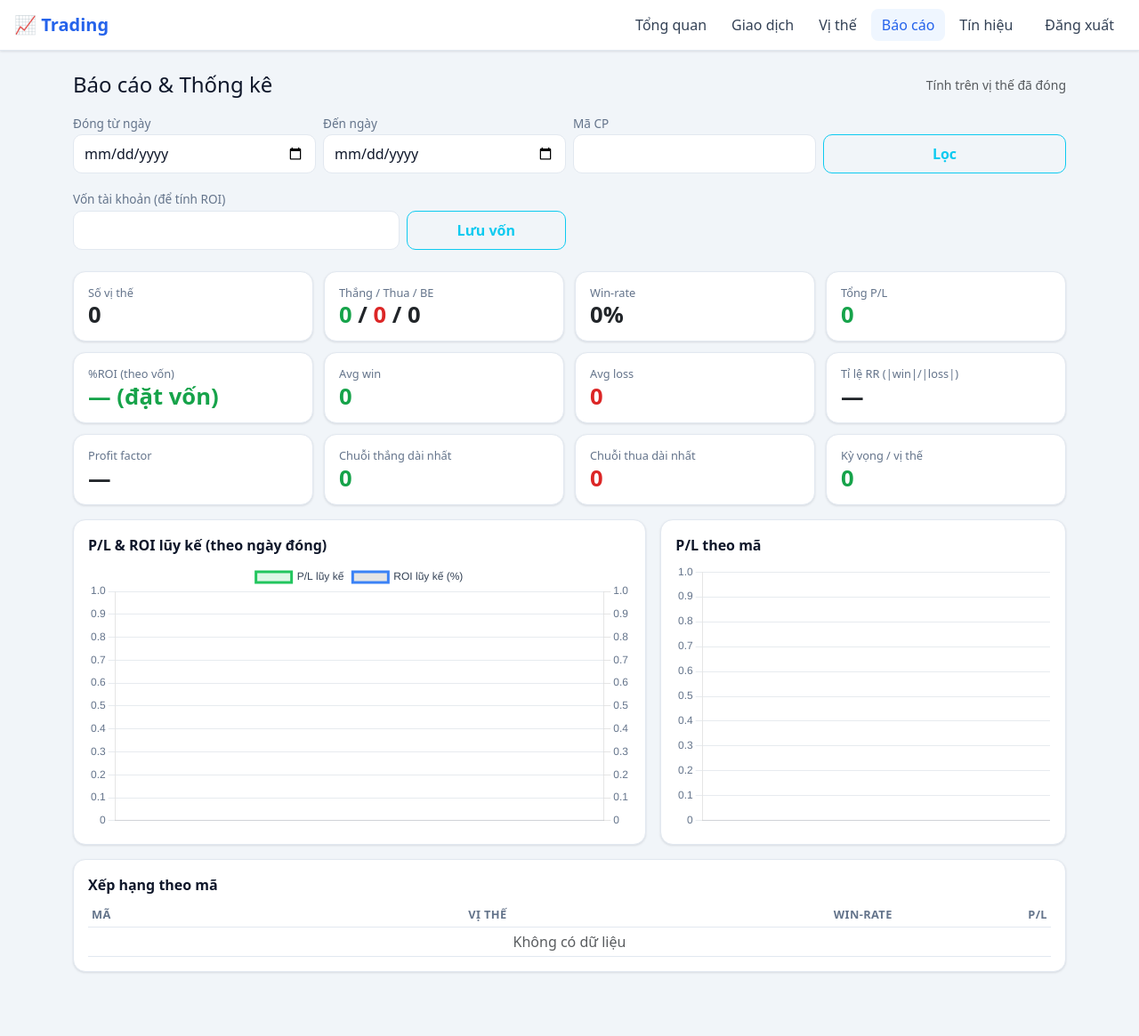
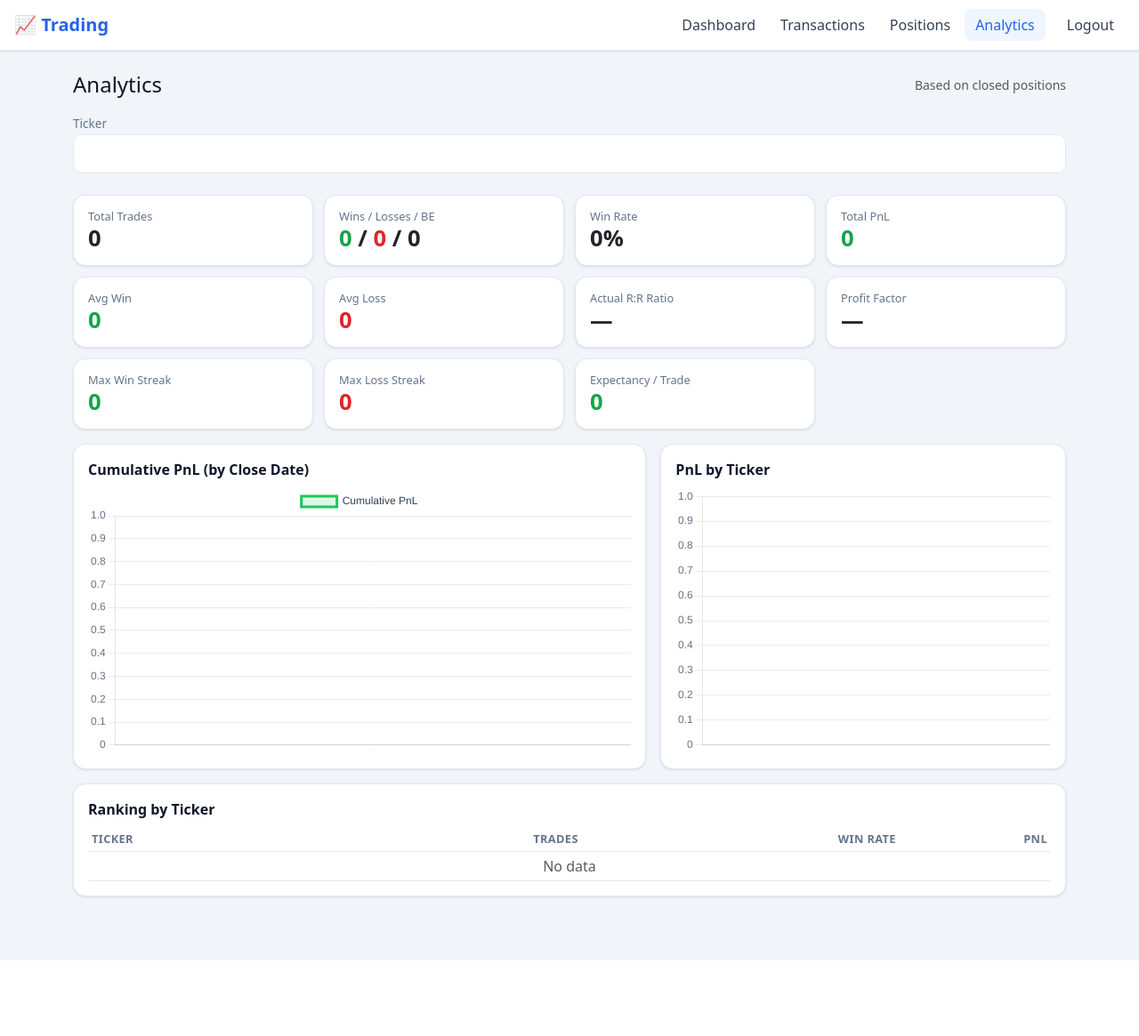
Before and after one commit to khanhkv14/trading_management, a Flask app: page /report in a window 1280 px wide. Shown: the whole page at 89% size. After the commit the page ends 1080 px from the top, so only its background shows below. Run offline with Flask 3, Linux system fonts and the light colour scheme; the visitor is signed in with stand-in values (Sample User, id 1); data that the repository does not hold is empty.

Commit message:
update chuc nang moi sua cac loi co ban

```diff
--- a/app/auth.py
+++ b/app/auth.py
@@ -24,7 +24,7 @@ def login():
         if request.form.get("password") == current_app.config["ADMIN_PASSWORD"]:
             session["logged_in"] = True
             return redirect(url_for("main.dashboard"))
-        flash("Sai mật khẩu")
+        flash("Wrong password")
     return render_template("login.html")
 
 
--- a/app/main.py
+++ b/app/main.py
@@ -1,5 +1,5 @@
 # -*- coding: utf-8 -*-
-"""Blueprint chính: tổng quan, giao dịch (mua/bán), vị thế, báo cáo, tín hiệu.
+"""Blueprint chính: tổng quan, giao dịch (mua/bán), vị thế, báo cáo.
 
 Mô hình: bảng `transactions` là dữ liệu GỐC (mỗi lệnh khớp = 1 dòng). Vị thế
 được TÍNH ĐỘNG từ giao dịch qua app/positions.compute_positions().
@@ -8,13 +8,11 @@ from datetime import datetime
 from flask import (
     Blueprint, request, redirect, url_for, flash, render_template, abort
 )
-from app.models import get_db, get_setting, set_setting
-from app.positions import compute_positions
+from app.models import get_db
+from app.cache import get_positions, invalidate_positions
 from app.auth import login_required
 
 main_bp = Blueprint("main", __name__)
-
-VON_KEY = "von_tai_khoan"
 
 
 # ------------------------- Bộ lọc hiển thị -------------------------
@@ -61,17 +59,6 @@ def _num(name):
         return None
 
 
-def _f(x):
-    try:
-        return float(x) if x not in (None, "") else None
-    except (ValueError, TypeError):
-        return None
-
-
-def _all_transactions():
-    return get_db().execute("SELECT * FROM transactions").fetchall()
-
-
 # ------------------------- GIAO DỊCH (mua/bán) -------------------------
 @main_bp.route("/transactions")
 @login_required
@@ -109,11 +96,12 @@ def tx_add():
             "INSERT INTO transactions (ngay,ma_cp,loai,so_luong,gia) "
             "VALUES (:ngay,:ma_cp,:loai,:so_luong,:gia)", v)
         db.commit()
-        flash("Đã thêm giao dịch")
+        invalidate_positions()
+        flash("Transaction added")
         return redirect(url_for("main.transactions"))
     empty = {"ngay": datetime.now().strftime("%Y-%m-%d"), "ma_cp": "",
              "loai": "mua", "so_luong": "", "gia": ""}
-    return render_template("tx_form.html", title="Thêm giao dịch", r=empty)
+    return render_template("tx_form.html", title="Add Transaction", r=empty)
 
 
 @main_bp.route("/transactions/edit/<int:tid>", methods=["GET", "POST"])
@@ -126,12 +114,13 @@ def tx_edit(tid):
             "UPDATE transactions SET ngay=:ngay,ma_cp=:ma_cp,loai=:loai,"
             "so_luong=:so_luong,gia=:gia WHERE id=:id", v)
         db.commit()
-        flash("Đã cập nhật giao dịch")
+        invalidate_positions()
+        flash("Transaction updated")
         return redirect(url_for("main.transactions"))
     r = db.execute("SELECT * FROM transactions WHERE id=?", (tid,)).fetchone()
     if r is None:
         abort(404)
-    return render_template("tx_form.html", title="Sửa giao dịch", r=r)
+    return render_template("tx_form.html", title="Edit Transaction", r=r)
 
 
 @main_bp.route("/transactions/delete/<int:tid>")
@@ -140,7 +129,8 @@ def tx_delete(tid):
     db = get_db()
     db.execute("DELETE FROM transactions WHERE id=?", (tid,))
     db.commit()
-    flash("Đã xóa giao dịch")
+    invalidate_positions()
+    flash("Transaction deleted")
     return redirect(url_for("main.transactions"))
 
 
@@ -149,30 +139,23 @@ def tx_delete(tid):
 @login_required
 def positions():
     f_ma = request.args.get("ma_cp", "").strip()
-    f_tt = request.args.get("trang_thai", "")
-    tu = request.args.get("tu_ngay", "")
-    den = request.args.get("den_ngay", "")
+    f_tt = request.args.get("trang_thai", "open")  # mặc định: Đang mở
 
-    pos = compute_positions(_all_transactions())
+    pos = list(get_positions())  # copy: tránh .sort() làm thay đổi cache
     if f_ma:
         pos = [p for p in pos if f_ma.upper() in p["ma_cp"].upper()]
     if f_tt in ("open", "closed"):
         pos = [p for p in pos if p["trang_thai"] == f_tt]
-    if tu:
-        pos = [p for p in pos if (p["ngay_mo"] or "") >= tu]
-    if den:
-        pos = [p for p in pos if (p["ngay_mo"] or "") <= den]
     pos.sort(key=lambda p: (p["ngay_mo"] or "", p["seq"]), reverse=True)
 
-    return render_template("positions.html", rows=pos,
-                           f_ma=f_ma, f_tt=f_tt, tu_ngay=tu, den_ngay=den)
+    return render_template("positions.html", rows=pos, f_ma=f_ma, f_tt=f_tt)
 
 
 @main_bp.route("/positions/<ma_cp>/<int:seq>")
 @login_required
 def position_detail(ma_cp, seq):
     db = get_db()
-    pos = compute_positions(_all_transactions())
+    pos = get_positions()
     match = next((p for p in pos if p["ma_cp"] == ma_cp and p["seq"] == seq), None)
     if match is None:
         abort(404)
@@ -188,7 +171,7 @@ def position_detail(ma_cp, seq):
 @main_bp.route("/")
 @login_required
 def dashboard():
-    pos = compute_positions(_all_transactions())
+    pos = get_positions()
     closed = sorted([p for p in pos if p["trang_thai"] == "closed"],
                     key=lambda p: (p["ngay_dong"] or ""))
     open_pos = [p for p in pos if p["trang_thai"] == "open"]
@@ -218,7 +201,7 @@ def dashboard():
 
 
 # ------------------------- BÁO CÁO -------------------------
-def _compute_report(closed, capital):
+def _compute_report(closed):
     """Thống kê trên các vị thế ĐÃ ĐÓNG (đã sắp tăng dần theo ngày đóng)."""
     total = len(closed)
     win_rows = [p for p in closed if (p["pnl"] or 0) > 0]
@@ -227,7 +210,6 @@ def _compute_report(closed, capital):
 
     win_rate = round(wins / total * 100, 1) if total else 0
     total_pnl = round(sum((p["pnl"] or 0) for p in closed), 2)
-    roi = round(total_pnl / capital * 100, 2) if capital else None
 
     sum_win = sum((p["pnl"] or 0) for p in win_rows)
     sum_loss = sum((p["pnl"] or 0) for p in loss_rows)  # âm
@@ -252,12 +234,11 @@ def _compute_report(closed, capital):
     wr = win_rate / 100
     expectancy = round(wr * avg_win - (1 - wr) * avg_loss, 2)
 
-    eq_labels, eq_cum, roi_cum, running = [], [], [], 0
+    eq_labels, eq_cum, running = [], [], 0
     for p in closed:
         running += (p["pnl"] or 0)
         eq_labels.append(vndate(p["ngay_dong"]))
         eq_cum.append(round(running, 2))
-        roi_cum.append(round(running / capital * 100, 2) if capital else 0)
 
     g = {}
     for p in closed:
@@ -274,62 +255,24 @@ def _compute_report(closed, capital):
 
     return dict(
         total=total, wins=wins, losses=losses, be=be,
-        win_rate=win_rate, total_pnl=total_pnl, roi=roi,
+        win_rate=win_rate, total_pnl=total_pnl,
         avg_win=avg_win, avg_loss=avg_loss,
         rr_actual=rr_actual, profit_factor=profit_factor,
         max_win_streak=max_win_streak, max_loss_streak=max_loss_streak,
         expectancy=expectancy,
-        eq_labels=eq_labels, eq_cum=eq_cum, roi_cum=roi_cum, by_pair=by_pair,
+        eq_labels=eq_labels, eq_cum=eq_cum, by_pair=by_pair,
     )
 
 
-@main_bp.route("/report", methods=["GET", "POST"])
+@main_bp.route("/report")
 @login_required
 def report():
-    if request.method == "POST":
-        set_setting(VON_KEY, _f(request.form.get("von")) or 0)
-        flash("Đã lưu vốn tài khoản")
-        keep = {k: request.form.get(k) for k in ("tu_ngay", "den_ngay", "ma_cp")
-                if request.form.get(k)}
-        return redirect(url_for("main.report", **keep))
-
-    capital = _f(get_setting(VON_KEY)) or 0
-    tu_ngay = request.args.get("tu_ngay", "")
-    den_ngay = request.args.get("den_ngay", "")
     f_ma = request.args.get("ma_cp", "").strip()
 
-    pos = compute_positions(_all_transactions())
-    closed = [p for p in pos if p["trang_thai"] == "closed"]
+    closed = [p for p in get_positions() if p["trang_thai"] == "closed"]
     if f_ma:
         closed = [p for p in closed if f_ma.upper() in p["ma_cp"].upper()]
-    if tu_ngay:
-        closed = [p for p in closed if (p["ngay_dong"] or "") >= tu_ngay]
-    if den_ngay:
-        closed = [p for p in closed if (p["ngay_dong"] or "") <= den_ngay]
     closed.sort(key=lambda p: (p["ngay_dong"] or ""))
 
-    stats = _compute_report(closed, capital)
-    return render_template(
-        "report.html", capital=capital,
-        tu_ngay=tu_ngay, den_ngay=den_ngay, f_ma=f_ma, **stats)
-
-
-# ------------------------- TÍN HIỆU (giữ nguyên) -------------------------
-@main_bp.route("/signals", methods=["GET", "POST"])
-@login_required
-def signals():
-    db = get_db()
-    if request.method == "POST":
-        db.execute("""INSERT INTO signals
-          (ngay_gio,nguon,symbol,huong,vung_gia,do_tin_cay,da_vao,ghi_chu)
-          VALUES (?,?,?,?,?,?,?,?)""", (
-            request.form.get("ngay_gio") or datetime.now().strftime("%Y-%m-%d %H:%M"),
-            request.form.get("nguon"), request.form.get("symbol"),
-            request.form.get("huong"), request.form.get("vung_gia"),
-            int(request.form.get("do_tin_cay") or 3),
-            request.form.get("da_vao") or "no", request.form.get("ghi_chu")))
-        db.commit()
-        flash("Đã thêm tín hiệu")
-        return redirect(url_for("main.signals"))
-    rows = db.execute("SELECT * FROM signals ORDER BY ngay_gio DESC").fetchall()
-    return render_template("signals.html", rows=rows)
+    stats = _compute_report(closed)
+    return render_template("report.html", f_ma=f_ma, **stats)
--- a/app/templates/base.html
+++ b/app/templates/base.html
@@ -3,7 +3,7 @@
 <head>
   <meta charset="utf-8">
   <meta name="viewport" content="width=device-width, initial-scale=1">
-  <title>Quản lý Trading</title>
+  <title>Trading Manager</title>
   <!-- CDN chỉ nạp MỘT LẦN, ở trình duyệt. Chart.js KHÔNG nạp ở đây nữa
        (chỉ nạp tại trang có biểu đồ qua block 'scripts') để tránh giật. -->
   <link href="https://cdn.jsdelivr.net/npm/bootstrap@5.3.3/dist/css/bootstrap.min.css" rel="stylesheet">
@@ -20,22 +20,19 @@
 
     <!-- DESKTOP: một thanh ngang đầy đủ (ẩn trên mobile) -->
     <div class="navbar-nav flex-row align-items-center gap-1 ms-auto d-none d-lg-flex">
-      <a class="nav-link {{ 'active' if ep=='main.dashboard' }}" href="{{ url_for('main.dashboard') }}">Tổng quan</a>
-      <a class="nav-link {{ 'active' if is_tx }}" href="{{ url_for('main.transactions') }}">Giao dịch</a>
-      <a class="nav-link {{ 'active' if is_pos }}" href="{{ url_for('main.positions') }}">Vị thế</a>
-      <a class="nav-link {{ 'active' if ep=='main.report' }}" href="{{ url_for('main.report') }}">Báo cáo</a>
-      <a class="nav-link {{ 'active' if ep=='main.signals' }}" href="{{ url_for('main.signals') }}">Tín hiệu</a>
-      <a class="nav-link ms-2 text-danger" href="{{ url_for('auth.logout') }}">Đăng xuất</a>
+      <a class="nav-link {{ 'active' if ep=='main.dashboard' }}" href="{{ url_for('main.dashboard') }}">Dashboard</a>
+      <a class="nav-link {{ 'active' if is_tx }}" href="{{ url_for('main.transactions') }}">Transactions</a>
+      <a class="nav-link {{ 'active' if is_pos }}" href="{{ url_for('main.positions') }}">Positions</a>
+      <a class="nav-link {{ 'active' if ep=='main.report' }}" href="{{ url_for('main.report') }}">Analytics</a>
+      <a class="nav-link ms-2 text-danger" href="{{ url_for('auth.logout') }}">Logout</a>
     </div>
 
-    <!-- MOBILE: chỉ còn menu "..." cho Tín hiệu + Đăng xuất (các mục chính ở bottom-nav) -->
+    <!-- MOBILE: menu "..." cho Đăng xuất (các mục chính ở bottom-nav) -->
     <div class="dropdown ms-auto d-lg-none">
       <button class="btn btn-more" type="button" data-bs-toggle="dropdown"
-              aria-expanded="false" aria-label="Thêm">⋯</button>
+              aria-expanded="false" aria-label="More">⋯</button>
       <ul class="dropdown-menu dropdown-menu-end">
-        <li><a class="dropdown-item {{ 'active' if ep=='main.signals' }}" href="{{ url_for('main.signals') }}">🔔 Tín hiệu</a></li>
-        <li><hr class="dropdown-divider"></li>
-        <li><a class="dropdown-item text-danger" href="{{ url_for('auth.logout') }}">↩ Đăng xuất</a></li>
+        <li><a class="dropdown-item text-danger" href="{{ url_for('auth.logout') }}">↩ Logout</a></li>
       </ul>
     </div>
   </div>
@@ -52,15 +49,30 @@
 {% if session.logged_in %}
 <!-- Thanh điều hướng đáy CHỈ cho mobile (bấm 1 tay). Desktop ẩn hoàn toàn. -->
 <nav class="bottom-nav d-lg-none">
-  <a href="{{ url_for('main.dashboard') }}" class="{{ 'active' if ep=='main.dashboard' }}"><span>📊</span>Tổng quan</a>
-  <a href="{{ url_for('main.transactions') }}" class="{{ 'active' if ep in ['main.transactions','main.tx_edit'] }}"><span>📋</span>Giao dịch</a>
-  <a href="{{ url_for('main.tx_add') }}" class="bn-add {{ 'active' if ep=='main.tx_add' }}"><span>＋</span>Thêm</a>
-  <a href="{{ url_for('main.positions') }}" class="{{ 'active' if is_pos }}"><span>📦</span>Vị thế</a>
-  <a href="{{ url_for('main.report') }}" class="{{ 'active' if ep=='main.report' }}"><span>📈</span>Báo cáo</a>
+  <a href="{{ url_for('main.dashboard') }}" class="{{ 'active' if ep=='main.dashboard' }}"><span>📊</span>Dashboard</a>
+  <a href="{{ url_for('main.transactions') }}" class="{{ 'active' if ep in ['main.transactions','main.tx_edit'] }}"><span>📋</span>Transactions</a>
+  <a href="{{ url_for('main.tx_add') }}" class="bn-add {{ 'active' if ep=='main.tx_add' }}"><span>＋</span>Add</a>
+  <a href="{{ url_for('main.positions') }}" class="{{ 'active' if is_pos }}"><span>📦</span>Positions</a>
+  <a href="{{ url_for('main.report') }}" class="{{ 'active' if ep=='main.report' }}"><span>📈</span>Analytics</a>
 </nav>
 {% endif %}
 
 <script src="https://cdn.jsdelivr.net/npm/bootstrap@5.3.3/dist/js/bootstrap.bundle.min.js"></script>
+<script>
+  // Tự động lọc cho form có id="filter-form" (dùng chung mọi trang):
+  // gõ vào ô text -> tự submit sau 400ms (debounce). Select/date dùng onchange.
+  (function () {
+    var form = document.getElementById('filter-form');
+    if (!form) return;
+    var timer;
+    form.querySelectorAll('input:not([type="date"])').forEach(function (el) {
+      el.addEventListener('input', function () {
+        clearTimeout(timer);
+        timer = setTimeout(function () { form.submit(); }, 400);
+      });
+    });
+  })();
+</script>
 {% block scripts %}{% endblock %}
 </body>
 </html>
--- a/app/templates/login.html
+++ b/app/templates/login.html
@@ -2,11 +2,11 @@
 {% block content %}
 <div class="row justify-content-center"><div class="col-md-4">
   <div class="card p-4 mt-5">
-    <h4 class="mb-3">Đăng nhập</h4>
+    <h4 class="mb-3">Login</h4>
     <form method="post">
       <input class="form-control mb-3" type="password" name="password"
-             placeholder="Mật khẩu" autofocus>
-      <button class="btn btn-primary w-100">Vào</button>
+             placeholder="Password" autofocus>
+      <button class="btn btn-primary w-100">Sign in</button>
     </form>
   </div>
 </div></div>
--- a/app/templates/report.html
+++ b/app/templates/report.html
@@ -1,75 +1,58 @@
 {% extends "base.html" %}
 {% block content %}
 <div class="d-flex justify-content-between align-items-center mb-3">
-  <h4 class="mb-0">Báo cáo &amp; Thống kê</h4>
-  <span class="text-muted small">Tính trên vị thế đã đóng</span>
+  <h4 class="mb-0">Analytics</h4>
+  <span class="text-muted small">Based on closed positions</span>
 </div>
 
-<!-- Bộ lọc -->
-<form class="row g-2 mb-3">
-  <div class="col-6 col-md-3"><label>Đóng từ ngày</label>
-    <input type="date" class="form-control" name="tu_ngay" value="{{ tu_ngay }}"></div>
-  <div class="col-6 col-md-3"><label>Đến ngày</label>
-    <input type="date" class="form-control" name="den_ngay" value="{{ den_ngay }}"></div>
-  <div class="col-6 col-md-3"><label>Mã CP</label>
-    <input class="form-control" name="ma_cp" value="{{ f_ma }}"></div>
-  <div class="col-6 col-md-3 d-grid align-self-end"><button class="btn btn-outline-info">Lọc</button></div>
+<!-- Filters (auto-submit, no button) -->
+<form id="filter-form" class="row g-2 mb-4">
+  <div class="col-12"><label>Ticker</label>
+    <input class="form-control" name="ma_cp" value="{{ f_ma }}" autocomplete="off"></div>
 </form>
 
-<!-- Cấu hình vốn -->
-<form method="post" class="row g-2 mb-4 align-items-end">
-  {% for k,v in {'tu_ngay':tu_ngay,'den_ngay':den_ngay,'ma_cp':f_ma}.items() %}
-    {% if v %}<input type="hidden" name="{{ k }}" value="{{ v }}">{% endif %}
-  {% endfor %}
-  <div class="col-8 col-md-4"><label>Vốn tài khoản (để tính ROI)</label>
-    <input class="form-control" name="von" inputmode="decimal" value="{{ capital or '' }}"></div>
-  <div class="col-4 col-md-2 d-grid"><button class="btn btn-outline-info">Lưu vốn</button></div>
-</form>
-
-<!-- Thẻ chỉ số -->
+<!-- Stat cards -->
 <div class="stat-grid mb-3">
-  <div class="card"><div class="stat-label">Số vị thế</div><div class="stat">{{ total }}</div></div>
-  <div class="card"><div class="stat-label">Thắng / Thua / BE</div>
+  <div class="card"><div class="stat-label">Total Trades</div><div class="stat">{{ total }}</div></div>
+  <div class="card"><div class="stat-label">Wins / Losses / BE</div>
     <div class="stat"><span class="win">{{ wins }}</span> / <span class="loss">{{ losses }}</span> / {{ be }}</div></div>
-  <div class="card"><div class="stat-label">Win-rate</div><div class="stat">{{ win_rate }}%</div></div>
-  <div class="card"><div class="stat-label">Tổng P/L</div>
+  <div class="card"><div class="stat-label">Win Rate</div><div class="stat">{{ win_rate }}%</div></div>
+  <div class="card"><div class="stat-label">Total PnL</div>
     <div class="stat {{ 'win' if total_pnl>=0 else 'loss' }}">{{ total_pnl|fmt }}</div></div>
 
-  <div class="card"><div class="stat-label">%ROI (theo vốn)</div>
-    <div class="stat {{ 'win' if (roi or 0)>=0 else 'loss' }}">{{ roi if roi is not none else '— (đặt vốn)' }}{{ '%' if roi is not none else '' }}</div></div>
-  <div class="card"><div class="stat-label">Avg win</div><div class="stat win">{{ avg_win|fmt }}</div></div>
-  <div class="card"><div class="stat-label">Avg loss</div><div class="stat loss">{{ avg_loss|fmt }}</div></div>
-  <div class="card"><div class="stat-label">Tỉ lệ RR (|win|/|loss|)</div><div class="stat">{{ rr_actual if rr_actual is not none else '—' }}</div></div>
+  <div class="card"><div class="stat-label">Avg Win</div><div class="stat win">{{ avg_win|fmt }}</div></div>
+  <div class="card"><div class="stat-label">Avg Loss</div><div class="stat loss">{{ avg_loss|fmt }}</div></div>
+  <div class="card"><div class="stat-label">Actual R:R Ratio</div><div class="stat">{{ rr_actual if rr_actual is not none else '—' }}</div></div>
 
-  <div class="card"><div class="stat-label">Profit factor</div><div class="stat">{{ profit_factor if profit_factor is not none else '—' }}</div></div>
-  <div class="card"><div class="stat-label">Chuỗi thắng dài nhất</div><div class="stat win">{{ max_win_streak }}</div></div>
-  <div class="card"><div class="stat-label">Chuỗi thua dài nhất</div><div class="stat loss">{{ max_loss_streak }}</div></div>
-  <div class="card"><div class="stat-label">Kỳ vọng / vị thế</div>
+  <div class="card"><div class="stat-label">Profit Factor</div><div class="stat">{{ profit_factor if profit_factor is not none else '—' }}</div></div>
+  <div class="card"><div class="stat-label">Max Win Streak</div><div class="stat win">{{ max_win_streak }}</div></div>
+  <div class="card"><div class="stat-label">Max Loss Streak</div><div class="stat loss">{{ max_loss_streak }}</div></div>
+  <div class="card"><div class="stat-label">Expectancy / Trade</div>
     <div class="stat {{ 'win' if expectancy>=0 else 'loss' }}">{{ expectancy|fmt }}</div></div>
 </div>
 
-<!-- Biểu đồ -->
+<!-- Charts -->
 <div class="row g-3 mb-3">
   <div class="col-12 col-lg-7"><div class="card p-3">
-    <b>P/L &amp; ROI lũy kế (theo ngày đóng)</b>
+    <b>Cumulative PnL (by Close Date)</b>
     <div class="chart-box"><canvas id="cEquity"></canvas></div></div></div>
   <div class="col-12 col-lg-5"><div class="card p-3">
-    <b>P/L theo mã</b>
+    <b>PnL by Ticker</b>
     <div class="chart-box"><canvas id="cPair"></canvas></div></div></div>
 </div>
 
-<!-- Xếp hạng mã -->
+<!-- Ranking by ticker -->
 <div class="card p-3">
-  <b>Xếp hạng theo mã</b>
+  <b>Ranking by Ticker</b>
   <div class="table-responsive mt-2"><table class="table table-sm table-dark-soft mb-0">
-    <thead><tr><th>Mã</th><th class="text-end">Vị thế</th><th class="text-end">Win-rate</th><th class="text-end">P/L</th></tr></thead>
+    <thead><tr><th>Ticker</th><th class="text-end">Trades</th><th class="text-end">Win Rate</th><th class="text-end">PnL</th></tr></thead>
     <tbody>
       {% for x in by_pair %}
       <tr><td class="fw-semibold">{{ x.ten }}</td><td class="text-end">{{ x.n }}</td>
         <td class="text-end">{{ x.wr }}%</td>
         <td class="text-end {{ 'win' if x.pnl>=0 else 'loss' }}">{{ x.pnl|fmt }}</td></tr>
       {% endfor %}
-      {% if not by_pair %}<tr><td colspan="4" class="text-center text-muted">Không có dữ liệu</td></tr>{% endif %}
+      {% if not by_pair %}<tr><td colspan="4" class="text-center text-muted">No data</td></tr>{% endif %}
     </tbody>
   </table></div>
 </div>
@@ -87,22 +70,18 @@ new Chart(document.getElementById('cEquity'), {
   data: {
     labels: {{ eq_labels|tojson }},
     datasets: [
-      { type:'line', label:'P/L lũy kế', data: {{ eq_cum|tojson }},
+      { type:'line', label:'Cumulative PnL', data: {{ eq_cum|tojson }},
         borderColor:'#22c55e', backgroundColor:'rgba(34,197,94,.15)',
-        fill:true, tension:.2, yAxisID:'y' },
-      { type:'line', label:'ROI lũy kế (%)', data: {{ roi_cum|tojson }},
-        borderColor:'#3b82f6', tension:.2, yAxisID:'y1' }
+        fill:true, tension:.2 }
     ]
   },
-  options: { ...BASE, plugins:{ legend:LEG },
-    scales:{ x:AX, y:{ ...AX, position:'left' },
-      y1:{ ...AX, position:'right', grid:{ drawOnChartArea:false } } } }
+  options: { ...BASE, plugins:{ legend:LEG }, scales:{ x:AX, y:AX } }
 });
 
 new Chart(document.getElementById('cPair'), {
   type:'bar',
   data:{ labels: {{ by_pair|map(attribute='ten')|list|tojson }},
-    datasets:[{ label:'P/L', data: {{ by_pair|map(attribute='pnl')|list|tojson }},
+    datasets:[{ label:'PnL', data: {{ by_pair|map(attribute='pnl')|list|tojson }},
       backgroundColor: {{ by_pair|map(attribute='pnl')|list|tojson }}.map(v=>v>=0?'#22c55e':'#ef4444') }] },
   options:{ ...BASE, plugins:{ legend:{ display:false } }, scales:{ x:AX, y:AX } }
 });
```
Also changed, not shown: app/cache.py (added, +31 -0 lines), app/positions.py (+12 -5 lines), app/templates/dashboard.html (+7 -7 lines), app/templates/position_detail.html (+16 -16 lines), app/templates/positions.html (+33 -32 lines), app/templates/signals.html (deleted, +0 -24 lines), app/templates/transactions.html (+95 -27 lines), app/templates/tx_form.html (+12 -12 lines).
